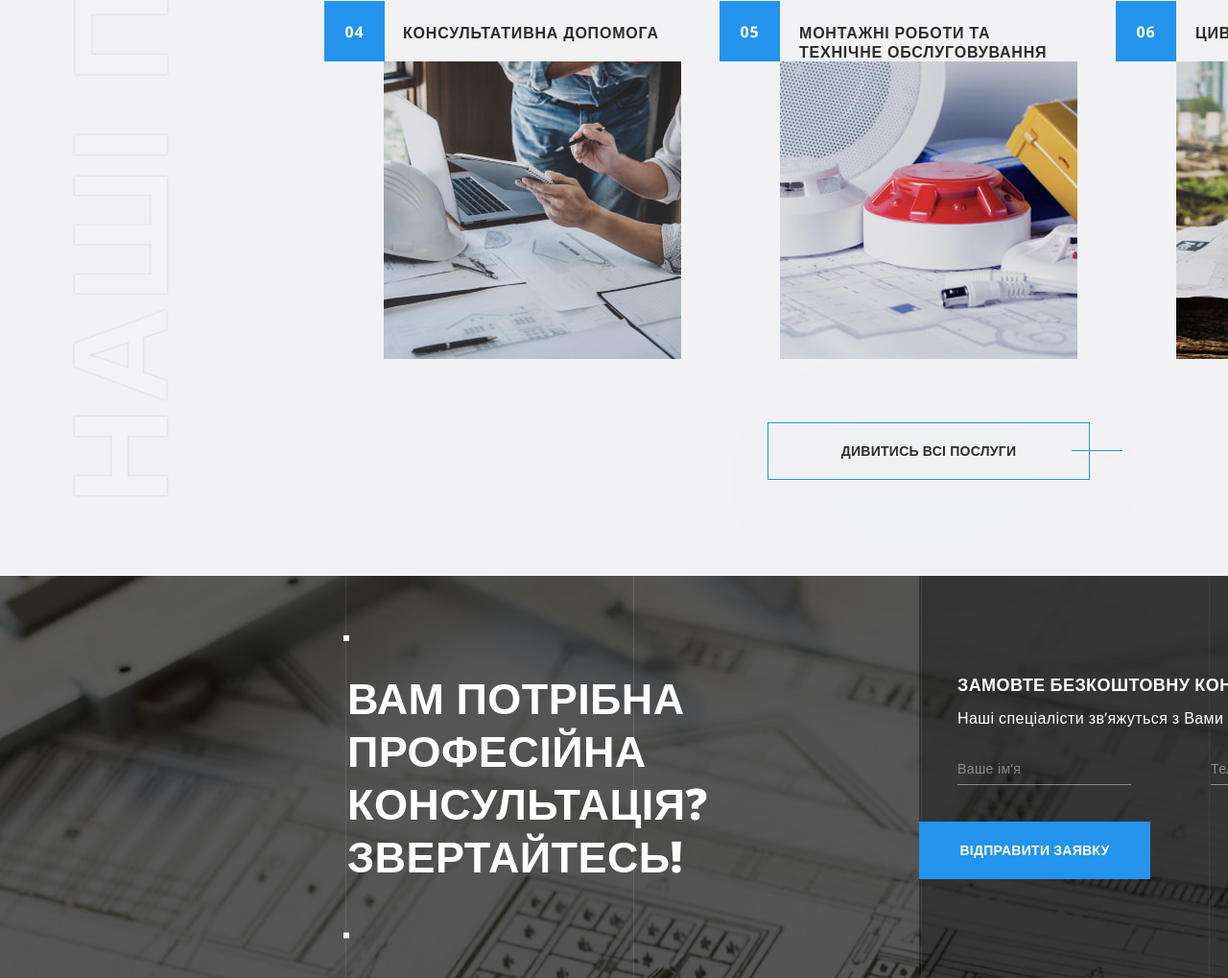
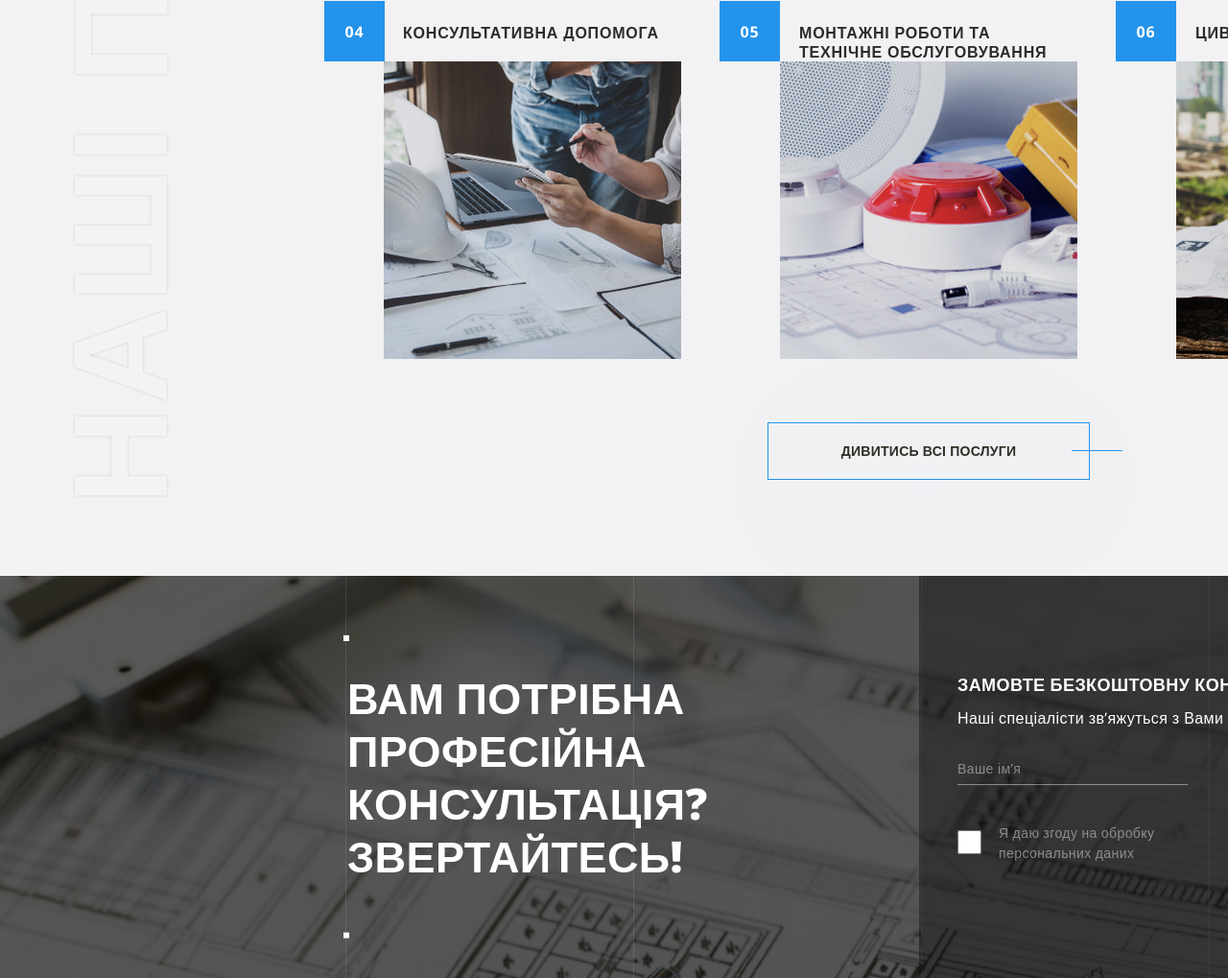
Before and after one commit to IhorRykun/Zahidna-group, a plain HTML site: page index.html in a window 1280 px wide. Shown: the part 2233-3252 px from the top of the page at 96% size. Drawn offline with nearby package versions, Linux system fonts and the light colour scheme.

Commit message:
відкоригували форму

```diff
--- a/index.html
+++ b/index.html
@@ -185,10 +185,16 @@
                        </label>
                         <input class="help__input" type="text" name="name" placeholder=" ">
                      <label class="help__lable">Телефон</label>
+
                          <input class="help__input" type="tel" placeholder=" ">
+                         <div class="form-checkbox">
+                             <input class="form-checkbox__input" type="checkbox" id="checkbox">
+                            <label class="form-checkbox__leble" for="checkbox">
+                            Я даю згоду на обробку персональних даних
+                         </label>
+                         <button class="help__button" type="submit">відправити заявку</button>
+                         </div>
 
-                         <label for="checkboxe-type"></label>
-                         <button class="help__button" type="submit">відправити заявку</button>
                 </form>
 
 
--- a/scss/components/_help.scss
+++ b/scss/components/_help.scss
@@ -64,13 +64,36 @@ line-height: 1.57;
 border-bottom:1px solid #ffffff70;
 height: 28px;
 color:#FFFFFF;
-margin-right: 39px;
 margin-left: 40px;
+width: 240px;
 &:last-child {
   margin-right: 0;
 }
 }
 
+.form-checkbox {
+  display: flex;
+ align-items: center;
+justify-content: flex-start;
+ margin-top: 30px;
+ margin-left: 40px;
+
+}
+.form-checkbox__input {
+  width: 25px;
+  height: 25px;
+  margin-right: 18px;
+}
+
+.form-checkbox__leble {
+  font-style: normal;
+    font-weight: 400;
+    font-size: 14px;
+    line-height: 1.50;
+    color: #FFFFFF70;
+    width: 220px;
+    height: 42px;
+}
 
 .help__button {
   font-weight: 600;
@@ -82,10 +105,10 @@ letter-spacing: 0.02em;
   text-transform: uppercase;
 
   color: #FFFFFF;
-  margin-top: 38px;
   width: 241px;
   height: 60px;
-  background-color:#2493EB;
- border:#2493EB;
+  margin-left: 20px;
+  background-color: #2493EB;
+  border: #2493EB;
   cursor: pointer;
 }
```
Also changed, not shown: css/main.css, css/main.min.css, 2 other files. Lines whose indentation alone changed are shown as unchanged.
